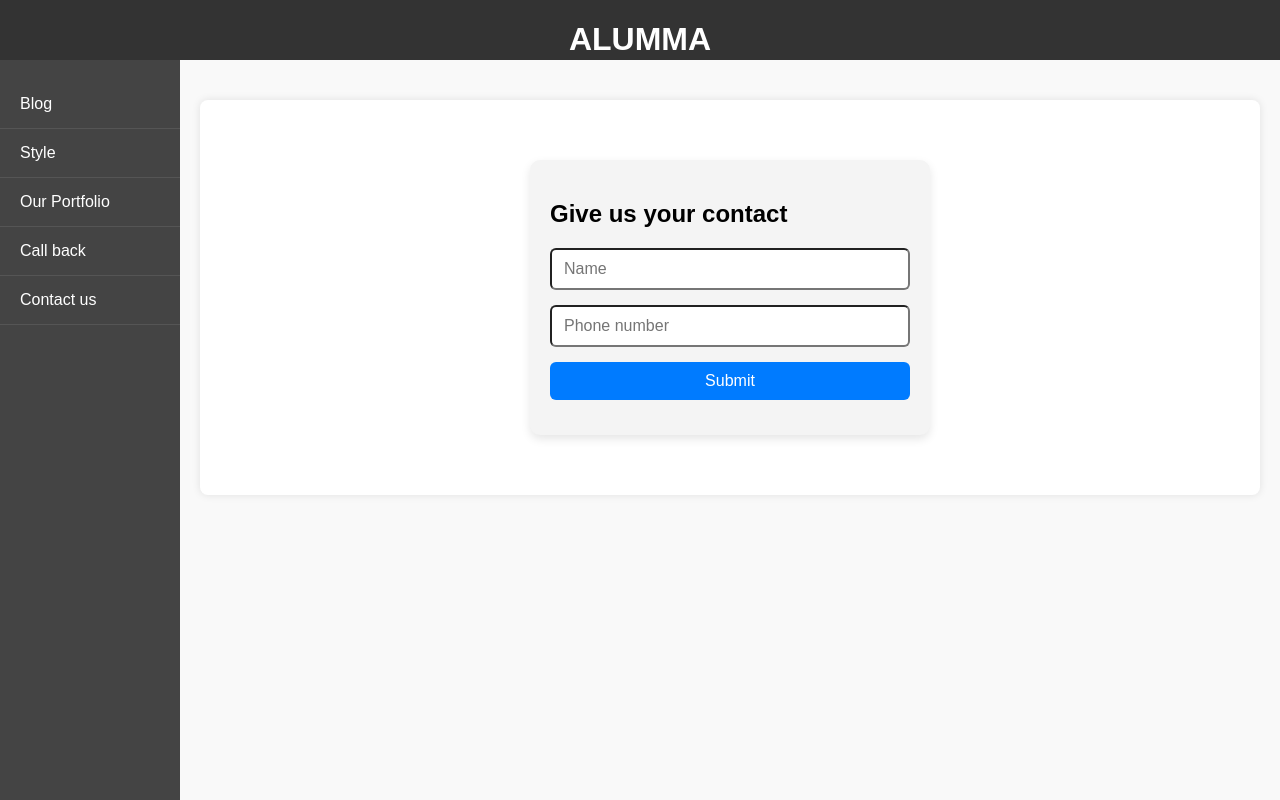
After one commit to Vladislav123-hue/Project4, a Django app: page /callback/ in a window 1280 px wide. The commit adds this page. Run offline with Django 5.2, Linux system fonts and the light colour scheme.

Commit message:
complete the callback functionality

```diff
--- a/alumma/styles/admin.py
+++ b/alumma/styles/admin.py
@@ -1,4 +1,5 @@
 from django.contrib import admin
-from .models import Style
+from .models import Style, Contact
 
 admin.site.register(Style)
+admin.site.register(Contact)
--- a/alumma/styles/models.py
+++ b/alumma/styles/models.py
@@ -7,3 +7,8 @@ class Style(models.Model):
         null=False
     )
     pillow = models.ImageField(default='nameOfPhoto.png', blank=True)
+
+
+class Contact(models.Model):
+    name = models.CharField(max_length=100)
+    phone = models.CharField(max_length=20)
--- a/alumma/styles/urls.py
+++ b/alumma/styles/urls.py
@@ -5,5 +5,6 @@ from . import views
 urlpatterns = [
     path('admin/', admin.site.urls),
     path('', views.homepage),
-    path('styles/', views.style, name="style")
+    path('styles/', views.style, name="style"),
+    path('callback/', views.sendDataForCallBack, name="callback")
 ]
--- a/alumma/styles/views.py
+++ b/alumma/styles/views.py
@@ -1,5 +1,7 @@
 from django.shortcuts import render
-from .models import Style
+from .models import Style, Contact
+from django.contrib.auth.forms import UserCreationForm
+from django.http import JsonResponse
 
 def homepage(request):
     return render(request, 'homepage.html')
@@ -7,3 +9,13 @@ def homepage(request):
 def style(request):
     styles = Style.objects.all()
     return render(request, 'style.html', {'styles': styles})
+
+
+def sendDataForCallBack(request):
+    if request.method == 'POST':
+        name = request.POST.get('name')
+        phone = request.POST.get('phone')
+        if name and phone:
+            Contact.objects.create(name=name, phone=phone)
+            return JsonResponse({'status': 'success'})
+    return render(request, 'callbackpage.html')
--- /dev/null
+++ b/alumma/templates/callbackpage.html
@@ -0,0 +1,47 @@
+{% extends "homepage.html" %}
+
+{% block content %}
+<style>
+  .form-container {
+  max-width: 400px;
+  width: 90%; /* адаптивность */
+  margin: 40px auto;
+  padding: 20px;
+  background-color: #f4f4f4;
+  border-radius: 10px;
+  box-shadow: 0 4px 10px rgba(0, 0, 0, 0.1);
+  box-sizing: border-box;
+}
+
+.form-container input[type="text"],
+.form-container button {
+  width: 100%; /* фикс: элементы не выходят за границы */
+  padding: 10px 12px;
+  margin-bottom: 15px;
+  font-size: 16px;
+  border-radius: 6px;
+  box-sizing: border-box;
+}
+
+.form-container button {
+  background-color: #007bff;
+  color: white;
+  border: none;
+  cursor: pointer;
+}
+
+.form-container button:hover {
+  background-color: #0056b3;
+}
+</style>
+
+<div class="form-container">
+  <h2>Give us your contact</h2>
+  <form action="{% url 'callback' %}" method="post">
+    {% csrf_token %}
+    <input type="text" name="name" placeholder="Name" required>
+    <input type="text" name="phone" placeholder="Phone number" required>
+    <button type="submit">Submit</button>
+  </form>
+</div>
+{% endblock %}
--- a/alumma/templates/homepage.html
+++ b/alumma/templates/homepage.html
@@ -15,7 +15,7 @@
     header {
       background-color: #333;
       color: white;
-      padding: 20px;
+      padding: 0;
       text-align: center;
       position: fixed;
       top: 0;
@@ -77,14 +77,14 @@
     <a href="#blog">Blog</a>
     <a href="{%  url 'style' %}">Style</a>
     <a href="#portfolio">Our Portfolio</a>
-    <a href="#callback">Call back</a>
+    <a href="{% url 'callback' %}">Call back</a>
     <a href="#contact">Contact us</a>
   </nav>
 
   <div class="content-wrapper">
     <div class="content">
       {% block content %}
-    <!-- Контент будет подставлен отсюда -->
+        <h1></h1>
     {% endblock %}
     </div>
   </div>
```
Also changed, not shown: alumma/db.sqlite3, alumma/styles/migrations/0003_contact.py (added).
